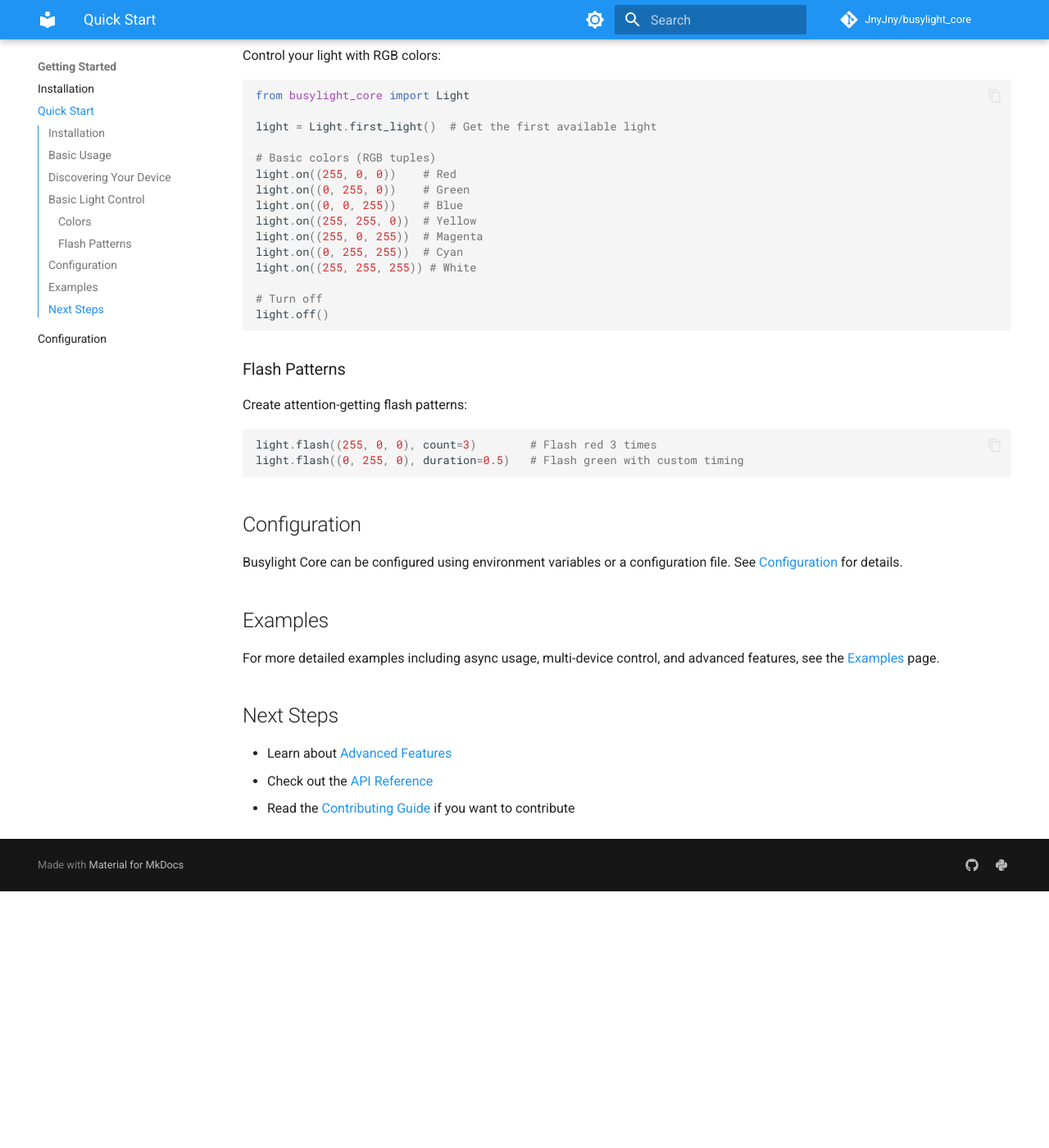
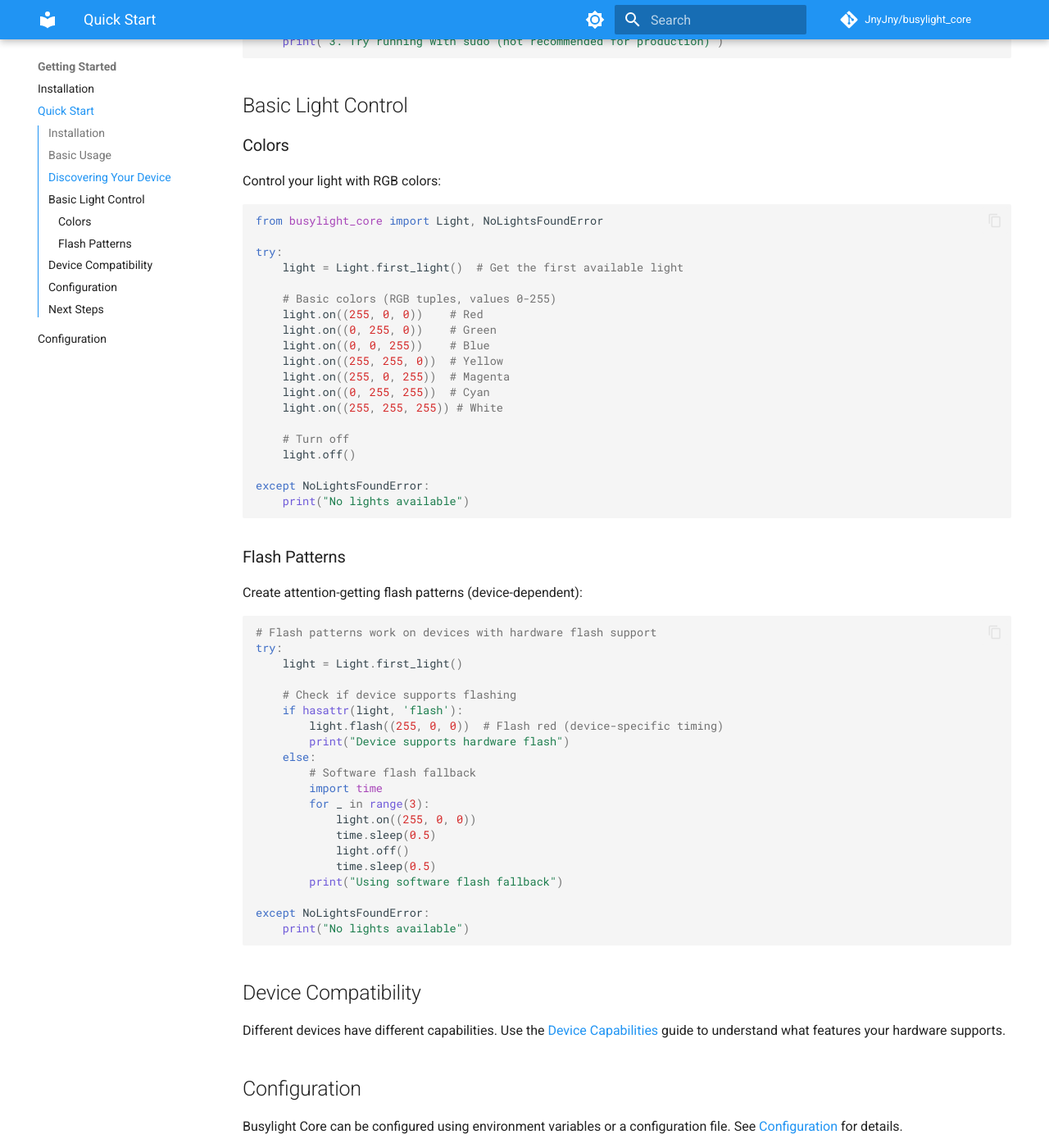
Before and after one commit to JnyJny/busylight_core, an MkDocs documentation site: the page built from docs/getting-started/quickstart.md, in a window 1280 px wide and 1400 px high, scrolled down 1293 px. Shown: the whole window at 82% size. Built offline with MkDocs 1.6.1 and Material for MkDocs 9.7.7, drawn with Linux system fonts in a browser that asks for light colours; comment, search, counter and statistics services are not loaded; the version menu is left out; before the commit the page ends 2380 px from its top, so only the background shows below that; some of the changed text lies outside the part shown.

````diff
--- a/docs/getting-started/quickstart.md
+++ b/docs/getting-started/quickstart.md
@@ -24,7 +24,7 @@
 from busylight_core import Light
 
 # Find all connected lights
-lights = Light.available()
+lights = Light.all_lights()
 print(f"Found {len(lights)} device(s)")
 
 # Control the first light found
@@ -32,6 +32,8 @@
     light = lights[0]
     light.on((255, 0, 0))  # Turn on red
     light.off()           # Turn off
+else:
+    print("No compatible lights found. Check your device connection.")
 ```
 
 ## Discovering Your Device
@@ -42,12 +44,18 @@
 from busylight_core import Light
 
 # Get all available lights
-lights = Light.available()
+lights = Light.all_lights()
 
-for i, light in enumerate(lights):
-    print(f"Light {i}: {light.vendor} {light.name}")
-    print(f"  Device ID: {light.device_id}")
-    print(f"  Connection: {light.hardware.device_type}")
+if lights:
+    for i, light in enumerate(lights):
+        print(f"Light {i}: {light.vendor()} {light.name}")
+        print(f"  Device ID: {light.device_id}")
+        print(f"  Hardware: {light.hardware.manufacturer_string}")
+else:
+    print("No lights found. Try:")
+    print("1. Check USB connection")
+    print("2. On Linux, ensure udev rules are configured")
+    print("3. Try running with sudo (not recommended for production)")
 ```
 
 ## Basic Light Control
@@ -57,42 +65,66 @@
 Control your light with RGB colors:
 
 ```python
-from busylight_core import Light
+from busylight_core import Light, NoLightsFoundError
 
-light = Light.first_light()  # Get the first available light
+try:
+    light = Light.first_light()  # Get the first available light
 
-# Basic colors (RGB tuples)
-light.on((255, 0, 0))    # Red
-light.on((0, 255, 0))    # Green
-light.on((0, 0, 255))    # Blue
-light.on((255, 255, 0))  # Yellow
-light.on((255, 0, 255))  # Magenta
-light.on((0, 255, 255))  # Cyan
-light.on((255, 255, 255)) # White
+    # Basic colors (RGB tuples, values 0-255)
+    light.on((255, 0, 0))    # Red
+    light.on((0, 255, 0))    # Green
+    light.on((0, 0, 255))    # Blue
+    light.on((255, 255, 0))  # Yellow
+    light.on((255, 0, 255))  # Magenta
+    light.on((0, 255, 255))  # Cyan
+    light.on((255, 255, 255)) # White
 
-# Turn off
-light.off()
+    # Turn off
+    light.off()
+
+except NoLightsFoundError:
+    print("No lights available")
 ```
 
 ### Flash Patterns
 
-Create attention-getting flash patterns:
+Create attention-getting flash patterns (device-dependent):
 
 ```python
-light.flash((255, 0, 0), count=3)        # Flash red 3 times
-light.flash((0, 255, 0), duration=0.5)   # Flash green with custom timing
+# Flash patterns work on devices with hardware flash support
+try:
+    light = Light.first_light()
+
+    # Check if device supports flashing
+    if hasattr(light, 'flash'):
+        light.flash((255, 0, 0))  # Flash red (device-specific timing)
+        print("Device supports hardware flash")
+    else:
+        # Software flash fallback
+        import time
+        for _ in range(3):
+            light.on((255, 0, 0))
+            time.sleep(0.5)
+            light.off()
+            time.sleep(0.5)
+        print("Using software flash fallback")
+
+except NoLightsFoundError:
+    print("No lights available")
 ```
+
+
+## Device Compatibility
+
+Different devices have different capabilities. Use the [Device Capabilities](../user-guide/device-capabilities.md) guide to understand what features your hardware supports.
 
 ## Configuration
 
 Busylight Core can be configured using environment variables or a configuration file. See [Configuration](configuration.md) for details.
 
-## Examples
-
-For more detailed examples including async usage, multi-device control, and advanced features, see the [Examples](../user-guide/examples.md) page.
-
 ## Next Steps
 
-- Learn about [Advanced Features](../user-guide/examples.md)
+- Learn about specific device capabilities: [Device Capabilities](../user-guide/device-capabilities.md)
+- See comprehensive examples: [Examples](../user-guide/examples.md)
 - Check out the [API Reference](../reference/index.md)
 - Read the [Contributing Guide](../contributing.md) if you want to contribute
````
